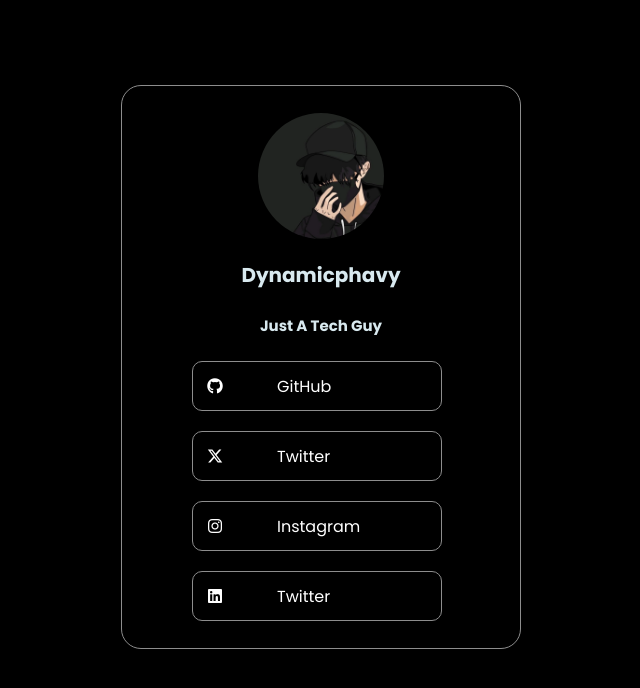
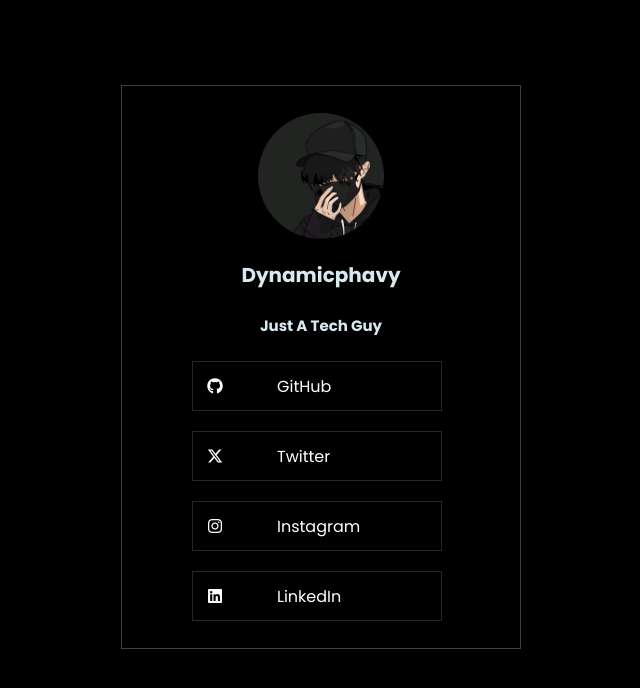
Before and after one commit to Dynamicphavy/Linktr.ee-clone, a plain HTML site: page index.html in a window 1280 px wide. Shown: the whole page, without its empty margins (319-959 px from the left). Drawn offline with Linux system fonts and the light colour scheme.

Commit message:
terminal

```diff
--- a/index.html
+++ b/index.html
@@ -35,7 +35,8 @@
                     <div class="icon">
                         <i class="fa-brands fa-linkedin"></i>
                     </div>
-                    <p>Twitter</p>
+                    <!--FIXME: Incorrect title-->
+                    <p>LinkedIn</p>
                 </div>
             </div>
         </div>
--- a/style.css
+++ b/style.css
@@ -35,8 +35,7 @@ img {
 
 .linktree {
     padding: 20px;
-    border: 1px solid #8d8d8d;
-    border-radius: 20px;
+    border: 1px solid rgba(255, 255, 255, 0.25);
     color: #fff;
     width: 400px;
     /* height: 500px; */
@@ -59,13 +58,13 @@ img {
     width: 250px;
     height: 50px;
     /* background-color: blue; */
-    border-radius: 10px;
-    border: 1px solid #8d8d8d;
+    border: 1px solid rgba(255, 255, 255, 0.15);
     cursor: pointer;
     display: flex;
     flex-direction: row;
     align-items: center;
     gap: 40px;
+    transition: 0.3s ease;
 }
 
 .links p {
@@ -83,7 +82,7 @@ img {
 }
 
 .links:hover {
-    border: 1px solid aqua;
+    background-color: #ff5a36;
 }
 
 @media screen and (max-width:768px) {
```
